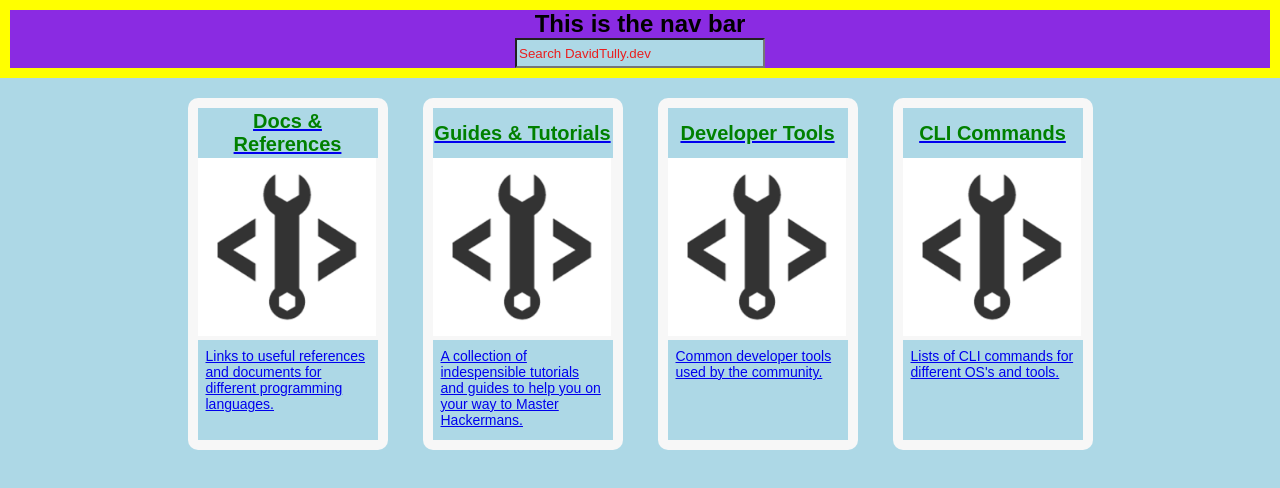
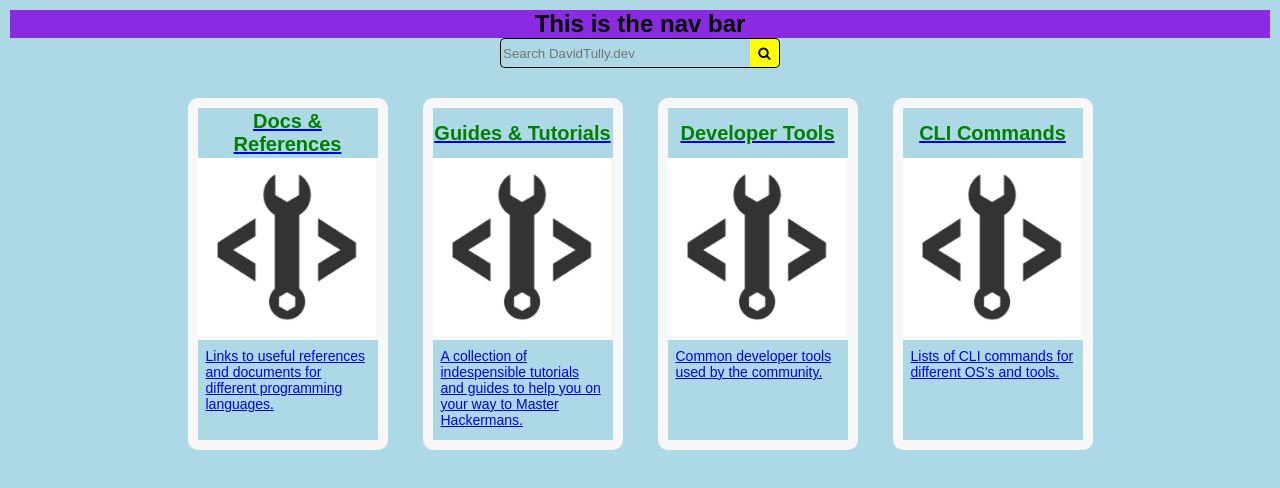
Before and after one commit to tullyd43/dt-dev, a plain HTML site: page index.html in a window 1280 px wide. Drawn offline with Linux system fonts and the light colour scheme.

Commit message:
Styled search bar and added search button

```diff
--- a/index.html
+++ b/index.html
@@ -9,6 +9,7 @@
     <meta name="viewport" content="width=device-width, initial-scale=1.0">
     <title>Document</title>
     <link rel="stylesheet" href="styles/styles.css">
+    <link rel="stylesheet" href="https://cdnjs.cloudflare.com/ajax/libs/font-awesome/4.7.0/css/font-awesome.min.css">
 </head>
 
 <body>
@@ -16,9 +17,10 @@
         <div>
             <h1 class="navhead">This is the nav bar</h1>
         </div>
-        <div class="searchdiv">
+        <form class="searchform">
             <input id="searchbox" type="text" placeholder="Search DavidTully.dev">
-        </div>
+            <button class="searchbtn"><i class="fa fa-search"></i></button>
+        </form>
     </nav>
     <section class="devlinks">
         <a href="reference-docs.html">
--- a/styles/styles.css
+++ b/styles/styles.css
@@ -7,7 +7,7 @@
 }
 .navbar {
     display: grid;
-    background-color: yellow;
+    /* background-color: yellow; */
     margin-bottom: 10px;
     padding: 10px;
 }
@@ -15,19 +15,44 @@
     text-align: center;
     background-color: blueviolet;
 }
-.searchdiv {
+.searchform {
     display: flex;
     justify-content: center;
-    background-color: blueviolet;
+    /* background-color: blueviolet; */
 }
 ::placeholder {
-    color: rgb(233, 31, 31);
+    /* color: rgb(233, 31, 31); */
     opacity: 1;
 }
 input#searchbox{
     height: 30px;
     width: 250px;
     font-family: Arial, Helvetica, sans-serif;
+    border-top-left-radius: 5px;
+    border-bottom-left-radius: 5px ;
+    border: 1px solid black;
+    border-right: none;
+}
+.searchbtn {
+    float: left;
+    border: none;
+    background-color: yellow;
+    border-top-right-radius: 5px;
+    border-bottom-right-radius: 5px;
+    width: 30px;
+    border: 1px solid black;
+    border-left: none;
+}
+
+.fa.fa-search {
+    background-color: yellow;
+}
+
+.searchbtn:hover {
+    background-color: rgb(245, 245, 117);
+}
+input:focus {
+    outline: 1px solid grey;
 }
 
 .devlinks {
@@ -41,7 +66,7 @@ input#searchbox{
     max-width: 950px;
     gap: 10px;
     /* width: 800px; */
-
+    text-decoration: none;
     justify-items: center;
     /* overflow: auto; */
     /* grid-auto-flow: row dense; */
@@ -57,6 +82,7 @@ input#searchbox{
     padding: 10px;
     border-radius: 10px;
     width: 200px;
+    text-decoration: none;
 }
 .devlinks h2{
     color: green;
@@ -67,6 +93,7 @@ input#searchbox{
     display: flex;
     align-items: center;
     justify-content: center;
+    text-decoration: none;
 }
 .linkcards img {
     height: auto;
@@ -75,5 +102,6 @@ input#searchbox{
 section div p {
     font-size: 14px;
     padding: 8px;
-    height: 100px
+    height: 100px;
+    text-decoration: none;
 }
```
